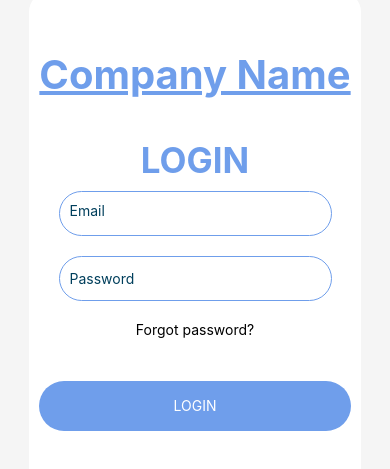
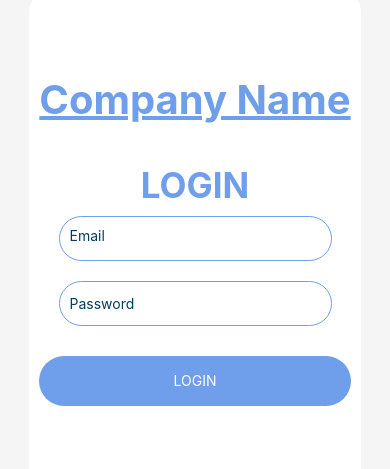
Before and after one commit to MATIFIREofficiel/SurvivorNext, a React Native app in the folder SurvivorNext/: screen / in a window 390 px wide. Shown: the part 177-646 px from the top of the page. Built offline with nearby package versions, Linux system fonts and the light colour scheme; what react-native-calendars would draw is missing.

Commit message:
fix(Login Page): delete useless button forgot password

```diff
--- a/SurvivorNext/Pages/LoginPage.js
+++ b/SurvivorNext/Pages/LoginPage.js
@@ -125,9 +125,6 @@ export default function LoginPage({ setIsSignedIn, setApiUser })
                 testID="password-input"
                 />
             </View>
-            <TouchableOpacity>
-                <Text style={styles.forgot_button}>Forgot password?</Text>
-            </TouchableOpacity>
             <TouchableOpacity style={dynamicStyles.login} onPress={handleLoginPress} testID="login-button">
                 <Text style={styles.loginText}>LOGIN</Text>
             </TouchableOpacity>
@@ -163,10 +160,6 @@ const styles = StyleSheet.create({
         flex: 1,
         padding: 10,
     },
-    forgot_button: {
-        height: 30,
-        marginBottom: 20,
-    },
     loginText: {
         color: 'white',
     },
```
